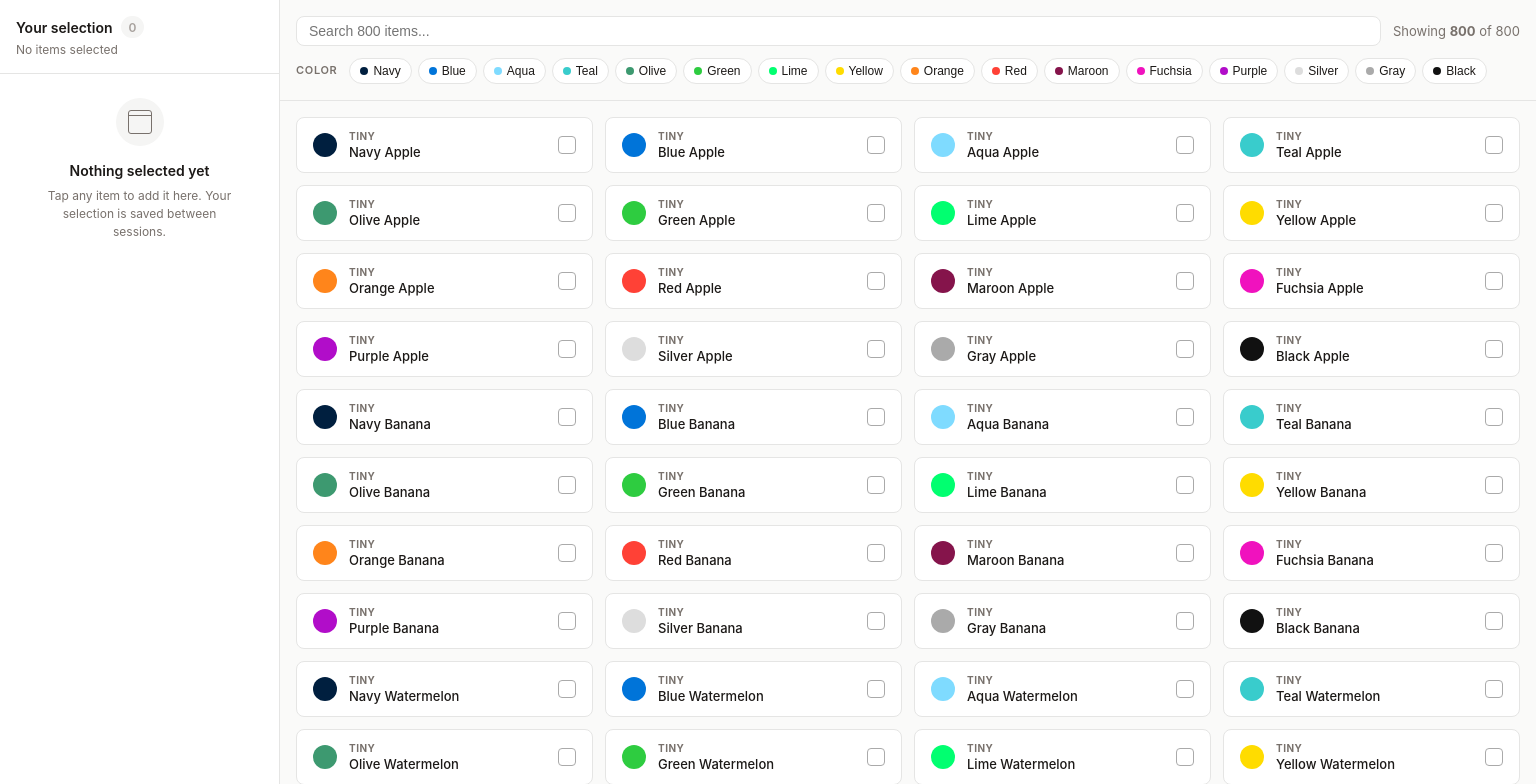
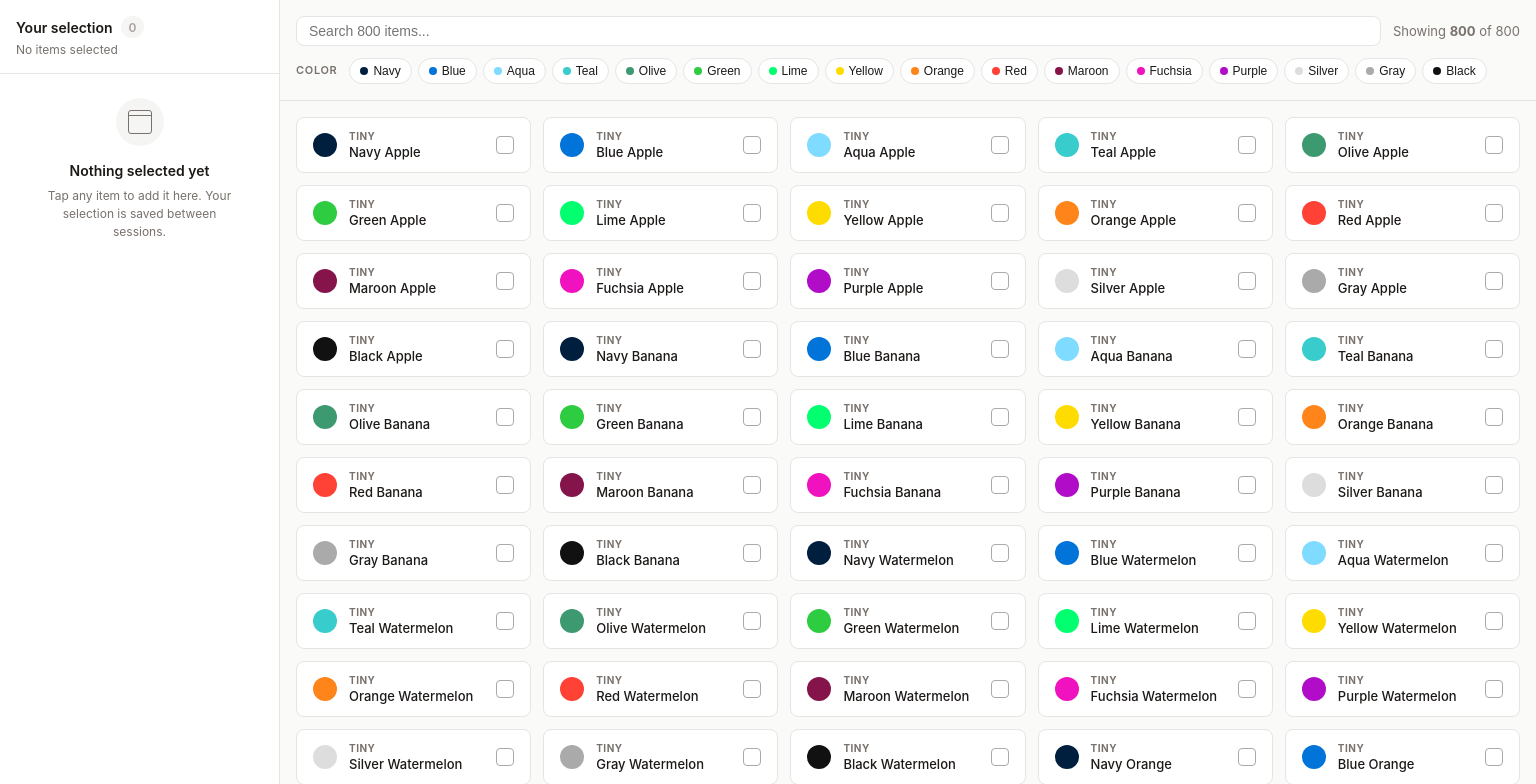
Before and after one commit to kamosah/close-frontend-assessment, a React (Vite) app: page / in a window 1536 px wide. Shown: the top 784 px of the page. Built offline with nearby package versions, Linux system fonts and the light colour scheme.

Commit message:
refactor(css): replace ItemsList breakpoints with auto-fill grid
Swap four viewport-based media queries for a single
repeat(auto-fill, minmax(220px, 1fr)) rule so the grid responds
to its actual container width rather than the viewport.

```diff
--- a/src/App.css
+++ b/src/App.css
@@ -588,26 +588,7 @@ body {
   display: grid;
   gap: var(--space-3);
   align-content: start;
-  /* Mobile: 1 column */
-  grid-template-columns: 1fr;
-}
-
-@media (min-width: 560px) {
-  .ItemsList {
-    grid-template-columns: repeat(2, 1fr);
-  }
-}
-
-@media (min-width: 1024px) {
-  .ItemsList {
-    grid-template-columns: repeat(3, 1fr);
-  }
-}
-
-@media (min-width: 1400px) {
-  .ItemsList {
-    grid-template-columns: repeat(4, 1fr);
-  }
+  grid-template-columns: repeat(auto-fill, minmax(220px, 1fr));
 }
 
 /* ───────────────────────────── ColorItem card ───────────────────────────── */
```
